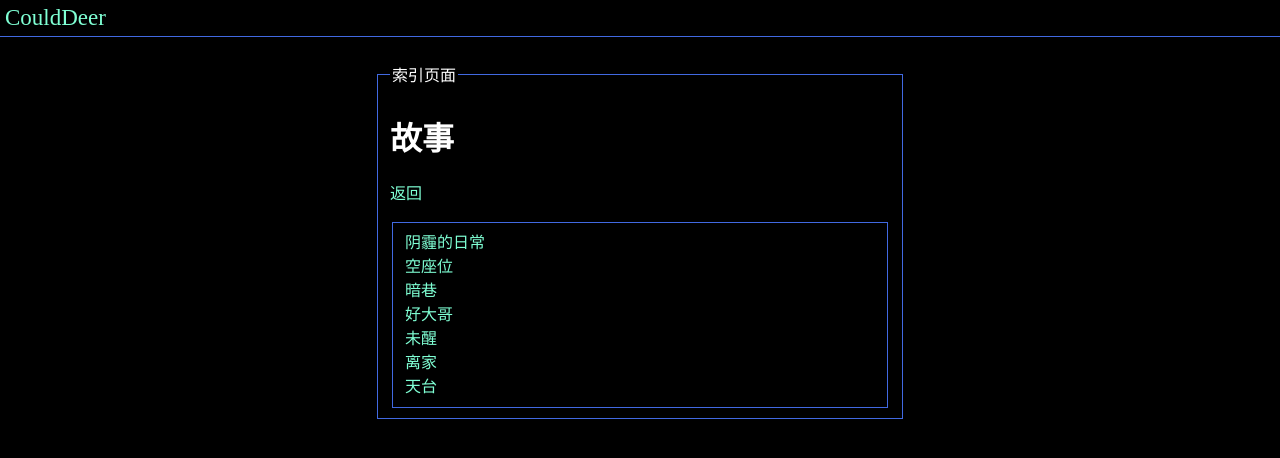
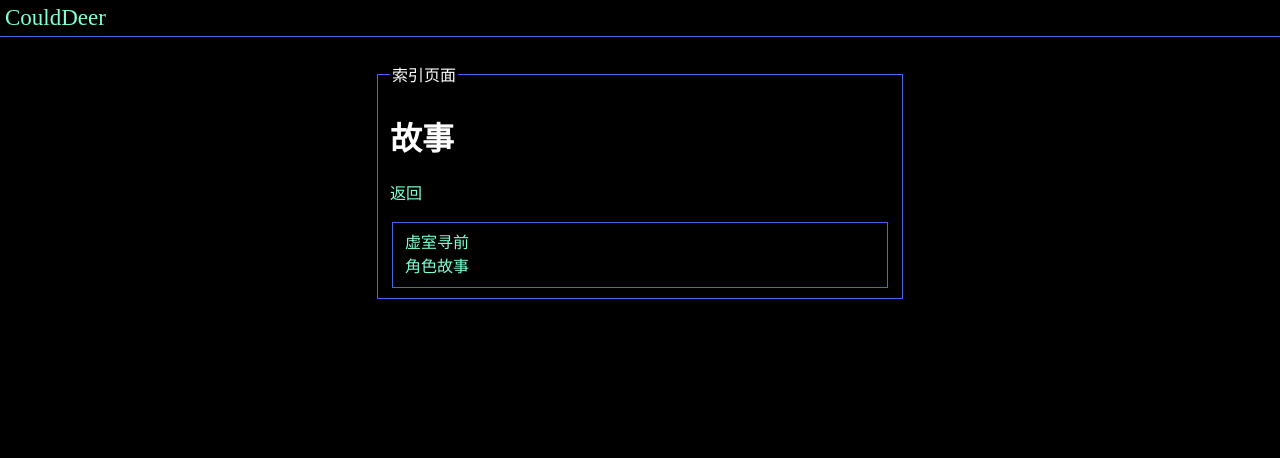
Before and after one commit to Ceare-Neity-Sigas/CloudDeer, a plain HTML site: page irss/story/index.html in a window 1280 px wide. Drawn offline with Linux system fonts and the light colour scheme.

Commit message:
Update index.html

```diff
--- a/irss/story/index.html
+++ b/irss/story/index.html
@@ -15,13 +15,8 @@
         <a href="../index.html">返回</a>
         <br><br>
         <fieldset>
-            <a href="阴霾的日常.html">阴霾的日常</a> <br />
-            <a href="空座位.html">空座位</a> <br />
-            <a href="暗巷.html">暗巷</a> <br />
-            <a href="好大哥.html">好大哥</a> <br />
-            <a href="未醒.html">未醒</a> <br />
-            <a href="离家.html">离家</a> <br />
-            <a href="天台.html">天台</a> <br />
+            <a href="虚室寻前/索引页面.html">虚室寻前</a> <br />
+            <a href="角色故事.html">角色故事</a> <br />
         </fieldset>
     </fieldset></div>
 
```
